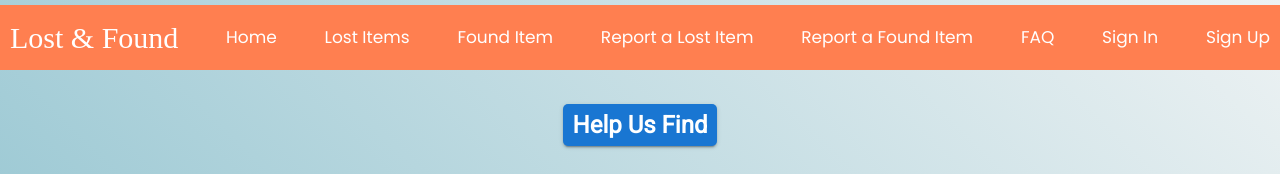
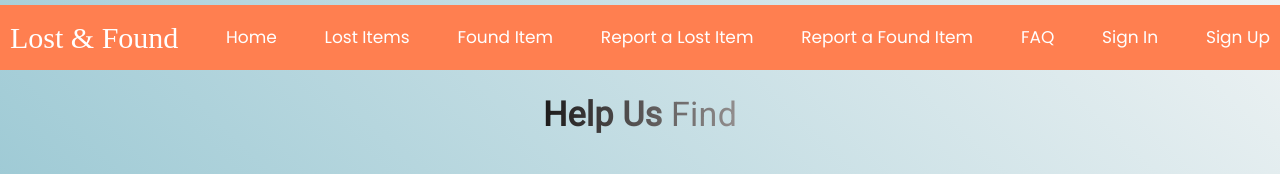
Before and after one commit to upes-open/OSoC-Lost-And-Found-WebApp, a React (Create React App) app in the folder lost-and-found-webapp/: page / in a window 1280 px wide. Shown: the top 174 px of the page. Built offline with nearby package versions, Linux system fonts and the light colour scheme; a web font is replaced by a local one.

Commit message:
changes in help us find page

```diff
--- a/lost-and-found-webapp/src/help-us-find-page/HelpUs.js
+++ b/lost-and-found-webapp/src/help-us-find-page/HelpUs.js
@@ -51,13 +51,10 @@ const HelpUs = () => {
   return (
     <div className='container1 mt-4'>
 
-      <Button size="small" style={{ fontFamily: "'Poppins', sans-serif", marginTop: "10px", padding:"5px 10px", borderRadius: "5px" }} variant="contained" color="primary" href="/report">
+      <Typography variant="h4" className="gradient-text" style={{ textTransform:"none", }} align="center" >
+        <span style={{fontWeight:'600'}}>Help Us</span> Find
+      </Typography>
 
-
-      <Typography variant="h5" style={{ textTransform:"none", fontWeight: "900"}} align="center" >
-        Help Us Find
-      </Typography>
-      </Button>
 
       <div className="cards-container">
         {lostItems.map((item) => (
--- a/lost-and-found-webapp/src/help-us-find-page/helpUs.css
+++ b/lost-and-found-webapp/src/help-us-find-page/helpUs.css
@@ -25,9 +25,15 @@
 
 .card:hover {
     transform: scale(1.05);
-    box-shadow: 0 18px 20px rgba(8, 8, 8, 0.1);
+    box-shadow: 0 18px 20px rgba(195, 173, 173, 0.1);
 }
 
 h1 {
     font-family: 'Montserrat', sans-serif;
 }
+
+.gradient-text {
+    background: linear-gradient(to right, rgb(28, 26, 26), rgb(146, 142, 142));
+    -webkit-background-clip: text;
+    -webkit-text-fill-color: transparent;
+  }
```
